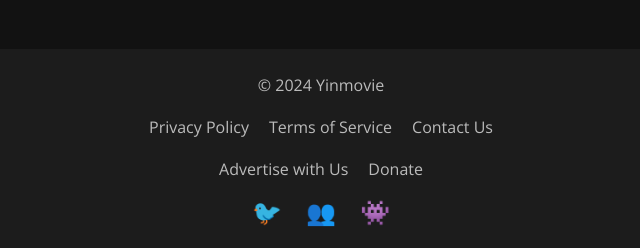
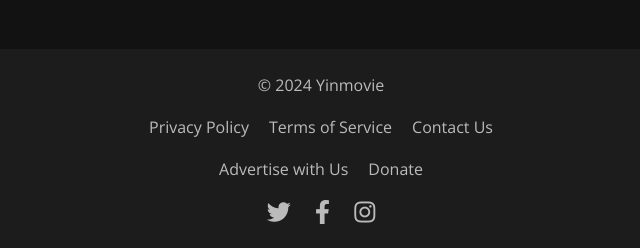
Before and after one commit to kepo402/movie-scraper-django, a Django app: page /movies/advertise/ in a window 1280 px wide. Shown: the part 552-800 px from the top of the page, without its empty margins (319-959 px from the left). Run offline with Django 5.2, Linux system fonts and the light colour scheme.

Commit message:
new commit

```diff
--- a/templates/base.html
+++ b/templates/base.html
@@ -5,7 +5,8 @@
 <head>
     <meta charset="UTF-8">
     <meta name="viewport" content="width=device-width, initial-scale=1.0">
-    <title>{% block title %}My Movie Site{% endblock %}</title>
+    <link rel="stylesheet" href="https://cdnjs.cloudflare.com/ajax/libs/font-awesome/5.15.4/css/all.min.css">
+    <title>{% block title %}Yinmovie{% endblock %}</title>
     <style>
         body {
             font-family: 'Open Sans', sans-serif;
@@ -535,9 +536,9 @@
             <a href="{% url 'movies:donate' %}">Donate</a>
         </div>
         <div class="social-icons">
-            <a href="https://twitter.com/yinmovie" target="_blank">&#x1F426;</a> <!-- Twitter Icon -->
-            <a href="https://facebook.com" target="_blank">&#x1F465;</a> <!-- Facebook Icon -->
-            <a href="https://instagram.com" target="_blank">&#x1F47E;</a> <!-- Instagram Icon -->
+            <a href="https://x.com/yinmovie" class="social-icon"><i class="fab fa-twitter"></i></a>
+            <a href="#" class="social-icon"><i class="fab fa-facebook-f"></i></a>
+            <a href="#" target="_blank" class="fab fa-instagram"></a>
         </div>
     </footer>
 
```
